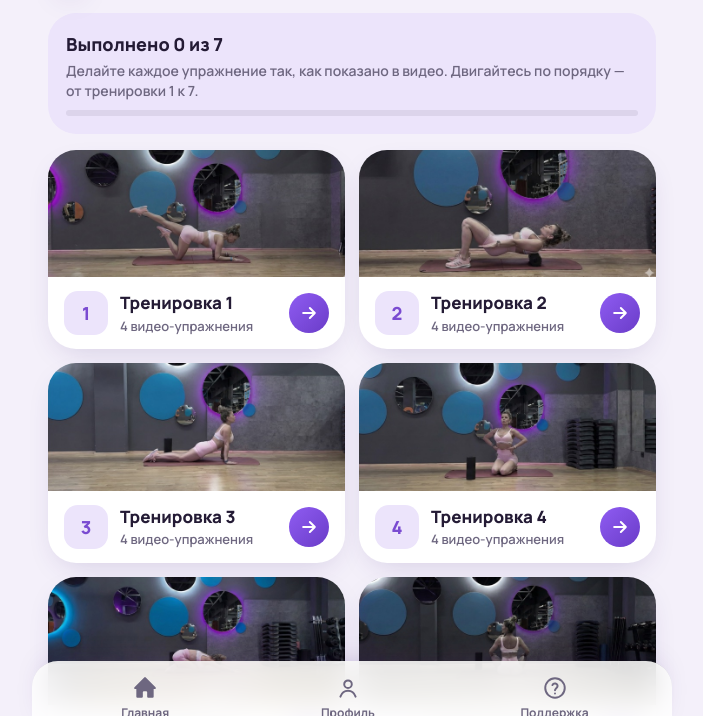
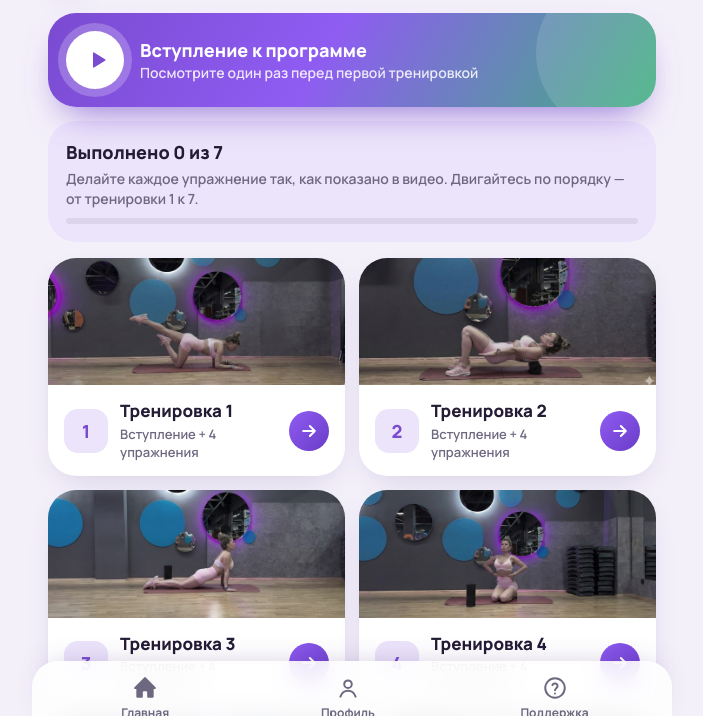
Before and after one commit to monteton/pressosstg, a plain HTML site: page posture.html in a window 1280 px wide. Shown: the part 65-781 px from the top of the page, without its empty margins (288-991 px from the left). Drawn offline with Linux system fonts and the light colour scheme.

Commit message:
Осанка: вступительные видео к программе и к каждой тренировке
- кнопка «Вступление к программе» в разделе «Осанка»
- видео-вступление в начале каждой из 7 тренировок
- текст: «как показано в видео» вместо «как указано в описании»

Co-Authored-By: Claude Opus 5.5 <noreply@anthropic.com>

```diff
--- a/app.css
+++ b/app.css
@@ -528,3 +528,7 @@ img, video { display: block; max-width: 100%; }
 @media (prefers-reduced-motion: reduce) {
   *, *::before, *::after { animation: none !important; transition: none !important; }
 }
+
+/* Вступление в разделе «Осанка» */
+#intro .welcome-video { margin: 0 0 14px; }
+.w-num svg { width: 16px; height: 16px; margin-left: 2px; }
--- a/data.js
+++ b/data.js
@@ -4,10 +4,14 @@
 const WELCOME_VIDEO = 'https://file-storage.bothelp.io/myuppy/9e/9e34/9e34cf110dca59a06f1bbe1fe1068643/%D0%B2%D1%81%D1%82%D1%83%D0%BF%D0%B8%D1%82%D0%B5%D0%BB%D1%8C%D0%BD%D0%BE%D0%B5%20%D0%B2%D0%B8%D0%B4%D0%B5%D0%BE.mp4';
 const INSTRUCTION_VIDEO = 'https://file-storage.bothelp.io/myuppy/75/7592/759279c47e0e4b1fac06622e87f7d4a2/%D0%98%D0%BD%D1%81%D1%82%D1%80%D1%83%D0%BA%D1%86%D0%B8%D1%8F.mp4';
 
-// Осанка: 7 тренировок по 4 видео-упражнения
+// Вступление к разделу «Осанка» (смотрят один раз — открывается кнопкой)
+const POSTURE_WELCOME_VIDEO = 'https://file-storage.bothelp.io/myuppy/15/15e6/15e6efc3131fb6f025211aff129f074f/IMG_2512.mov';
+
+// Осанка: 7 тренировок — вступление к тренировке + 4 видео-упражнения
 const POSTURE = [
   {
     "id": 1,
+    "intro": "https://file-storage.bothelp.io/myuppy/dc/dcb9/dcb9bd56c3c640848037d4ef245accc8/IMG_2505.mov",
     "videos": [
       "https://file-storage.bothelp.io/myuppy/30/300a/300ae9091ad5c72c62bb10088d7ef7e0/%D0%A2%D1%80%D0%B5%D0%BD%D0%B8%D1%80%D0%BE%D0%B2%D0%BA%D0%B0%20%D0%BD%D0%B0%20%D0%BE%D1%81%D0%B0%D0%BD%D0%BA%D1%83%2011.mp4",
       "https://file-storage.bothelp.io/myuppy/69/693d/693dabd67723a1fdbaf0c57fa943b33c/%D0%A2%D1%80%D0%B5%D0%BD%D0%B8%D1%80%D0%BE%D0%B2%D0%BA%D0%B0%20%D0%BD%D0%B0%20%D0%BE%D1%81%D0%B0%D0%BD%D0%BA%D1%83%2012.mp4",
@@ -17,6 +21,7 @@ const POSTURE = [
   },
   {
     "id": 2,
+    "intro": "https://file-storage.bothelp.io/myuppy/a4/a467/a467f7cbd22273cbb07f88418ebed22b/IMG_2506.mov",
     "videos": [
       "https://file-storage.bothelp.io/myuppy/47/4745/47458df4847b78c1b225834593fd9207/%D0%A2%D1%80%D0%B5%D0%BD%D0%B8%D1%80%D0%BE%D0%B2%D0%BA%D0%B0%20%D0%BD%D0%B0%20%D0%BE%D1%81%D0%B0%D0%BD%D0%BA%D1%83%2021.mp4",
       "https://file-storage.bothelp.io/myuppy/e4/e479/e479933bba2e995ca84405e3fd9653eb/%D0%A2%D1%80%D0%B5%D0%BD%D0%B8%D1%80%D0%BE%D0%B2%D0%BA%D0%B0%20%D0%BD%D0%B0%20%D0%BE%D1%81%D0%B0%D0%BD%D0%BA%D1%83%2022.mp4",
@@ -26,6 +31,7 @@ const POSTURE = [
   },
   {
     "id": 3,
+    "intro": "https://file-storage.bothelp.io/myuppy/01/0157/01571fb1216885ab1f2130e5f4018da8/IMG_2507.mov",
     "videos": [
       "https://file-storage.bothelp.io/myuppy/15/151d/151d1a5760c9423c3ee7d3959e2f4e22/%D0%A2%D1%80%D0%B5%D0%BD%D0%B8%D1%80%D0%BE%D0%B2%D0%BA%D0%B0%20%D0%BD%D0%B0%20%D0%BE%D1%81%D0%B0%D0%BD%D0%BA%D1%83%2031.mp4",
       "https://file-storage.bothelp.io/myuppy/39/3979/3979311aa583aaa3e9af1265eb3aaaa9/%D0%A2%D1%80%D0%B5%D0%BD%D0%B8%D1%80%D0%BE%D0%B2%D0%BA%D0%B0%20%D0%BD%D0%B0%20%D0%BE%D1%81%D0%B0%D0%BD%D0%BA%D1%83%2032.mp4",
@@ -35,6 +41,7 @@ const POSTURE = [
   },
   {
     "id": 4,
+    "intro": "https://file-storage.bothelp.io/myuppy/29/2983/2983381a7bffd97dd855ebd945854a55/IMG_2508.mov",
     "videos": [
       "https://file-storage.bothelp.io/myuppy/0b/0bb2/0bb249a29ac1fad91776c7fede6fafa2/%D0%A2%D1%80%D0%B5%D0%BD%D0%B8%D1%80%D0%BE%D0%B2%D0%BA%D0%B0%20%D0%BD%D0%B0%20%D0%BE%D1%81%D0%B0%D0%BD%D0%BA%D1%83%2041.mp4",
       "https://file-storage.bothelp.io/myuppy/34/347d/347d5bd6f930905465a933dc50e4c132/%D0%A2%D1%80%D0%B5%D0%BD%D0%B8%D1%80%D0%BE%D0%B2%D0%BA%D0%B0%20%D0%BD%D0%B0%20%D0%BE%D1%81%D0%B0%D0%BD%D0%BA%D1%83%2042.mp4",
@@ -44,6 +51,7 @@ const POSTURE = [
   },
   {
     "id": 5,
+    "intro": "https://file-storage.bothelp.io/myuppy/34/341d/341d6a157ff68911a932cbc47ea92fd8/IMG_2509.mov",
     "videos": [
       "https://file-storage.bothelp.io/myuppy/8e/8e55/8e558a17957aa3afa7772885050bf94c/%D0%A2%D1%80%D0%B5%D0%BD%D0%B8%D1%80%D0%BE%D0%B2%D0%BA%D0%B0%20%D0%BD%D0%B0%20%D0%BE%D1%81%D0%B0%D0%BD%D0%BA%D1%83%2051.mp4",
       "https://file-storage.bothelp.io/myuppy/4e/4e17/4e178cf929fb5e49ee61ac90095fd3b1/%D0%A2%D1%80%D0%B5%D0%BD%D0%B8%D1%80%D0%BE%D0%B2%D0%BA%D0%B0%20%D0%BD%D0%B0%20%D0%BE%D1%81%D0%B0%D0%BD%D0%BA%D1%83%2052.mp4",
@@ -53,6 +61,7 @@ const POSTURE = [
   },
   {
     "id": 6,
+    "intro": "https://file-storage.bothelp.io/myuppy/7c/7ce5/7ce5391bb5ca8940f91e3ff2a44bbd47/IMG_2510.mov",
     "videos": [
       "https://file-storage.bothelp.io/myuppy/b7/b792/b792f394248f91666a60e491885234ad/%D0%A2%D1%80%D0%B5%D0%BD%D0%B8%D1%80%D0%BE%D0%B2%D0%BA%D0%B0%20%D0%BD%D0%B0%20%D0%BE%D1%81%D0%B0%D0%BD%D0%BA%D1%83%2061.mp4",
       "https://file-storage.bothelp.io/myuppy/b9/b9bf/b9bfebf3f0cd37d6514d596d2db86b0f/%D0%A2%D1%80%D0%B5%D0%BD%D0%B8%D1%80%D0%BE%D0%B2%D0%BA%D0%B0%20%D0%BD%D0%B0%20%D0%BE%D1%81%D0%B0%D0%BD%D0%BA%D1%83%2062.mp4",
@@ -62,6 +71,7 @@ const POSTURE = [
   },
   {
     "id": 7,
+    "intro": "https://file-storage.bothelp.io/myuppy/fe/fe1b/fe1be60e58203d74086d5accd4ca8569/IMG_2511.mov",
     "videos": [
       "https://file-storage.bothelp.io/myuppy/08/08c9/08c9f89001e6a3a974832d08064b4f32/%D0%A2%D1%80%D0%B5%D0%BD%D0%B8%D1%80%D0%BE%D0%B2%D0%BA%D0%B0%20%D0%BD%D0%B0%20%D0%BE%D1%81%D0%B0%D0%BD%D0%BA%D1%83%2071.mp4",
       "https://file-storage.bothelp.io/myuppy/86/86f4/86f4ccaebb21380ce26f9de2ea771b14/%D0%A2%D1%80%D0%B5%D0%BD%D0%B8%D1%80%D0%BE%D0%B2%D0%BA%D0%B0%20%D0%BD%D0%B0%20%D0%BE%D1%81%D0%B0%D0%BD%D0%BA%D1%83%2072.mp4",
--- a/workouts.js
+++ b/workouts.js
@@ -7,7 +7,7 @@ const SECTIONS = {
     items: POSTURE,
     color: 'violet',
     image: id => `images/posture${id}.jpg`,
-    meta: w => `${w.videos.length} видео-упражнения`,
+    meta: w => `Вступление + ${w.videos.length} упражнения`,
     intro: 'Делайте каждое упражнение так, как показано в видео. Двигайтесь по порядку — от тренировки 1 к 7.',
   },
   press: {
@@ -27,7 +27,15 @@ function renderList(type) {
   const s = SECTIONS[type];
   const done = countDone(type);
   document.getElementById('list-title').textContent = s.listTitle;
-  document.getElementById('intro').innerHTML = `
+  const welcome = type === 'posture' ? `
+    <button class="welcome-video" id="section-welcome-btn">
+      <div class="play-circle">${ICONS.play}</div>
+      <div>
+        <strong>Вступление к программе</strong>
+        <span>Посмотрите один раз перед первой тренировкой</span>
+      </div>
+    </button>` : '';
+  document.getElementById('intro').innerHTML = welcome + `
     <div class="intro-card intro-${s.color}">
       <h2>Выполнено ${done} из ${s.items.length}</h2>
       <p>${s.intro}</p>
@@ -47,6 +55,9 @@ function renderList(type) {
         <div class="arrow arrow-${s.color}">${ICONS.arrow}</div>
       </div>
     </a>`).join('');
+
+  const welcomeBtn = document.getElementById('section-welcome-btn');
+  if (welcomeBtn) welcomeBtn.onclick = () => openVideo(POSTURE_WELCOME_VIDEO, 'Вступление к программе «Осанка»');
 }
 
 function renderWorkout() {
@@ -66,8 +77,16 @@ function renderWorkout() {
     html += `
       <div class="card">
         <h2>Тренировка ${w.id}</h2>
-        <p class="sub">Делаем каждое упражнение как указано в описании.</p>
+        <p class="sub">Сначала посмотрите вступление, затем делайте каждое упражнение так, как показано в видео.</p>
         <div class="meta-row"><span class="pill pill-violet">${ICONS.list}${w.videos.length} упражнения</span></div>
+      </div>`;
+    if (w.intro) html += `
+      <div class="card">
+        <div class="ex-head">
+          <div class="w-num ${icoClass}">${ICONS.play}</div>
+          <h2>Вступление к тренировке</h2>
+        </div>
+        <div class="video-box"><video controls playsinline preload="metadata" src="${w.intro}#t=0.5"></video></div>
       </div>`;
     html += w.videos.map((src, i) => `
       <div class="card">
```
